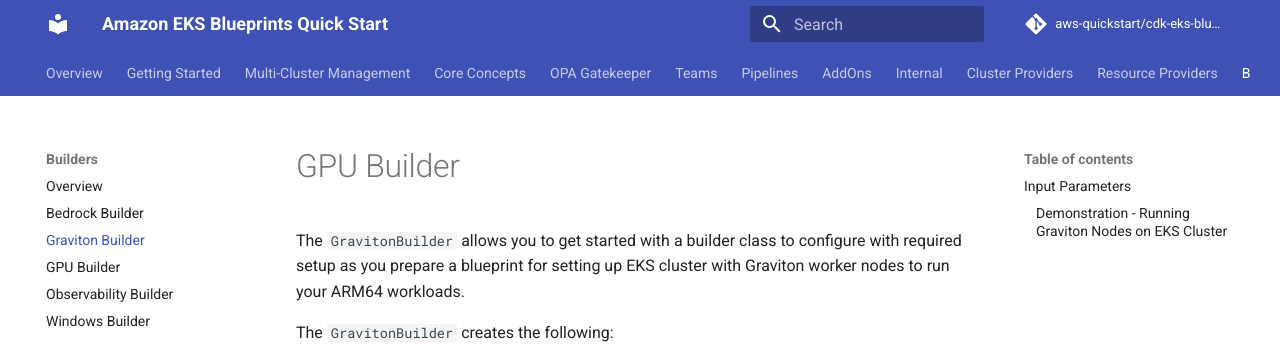
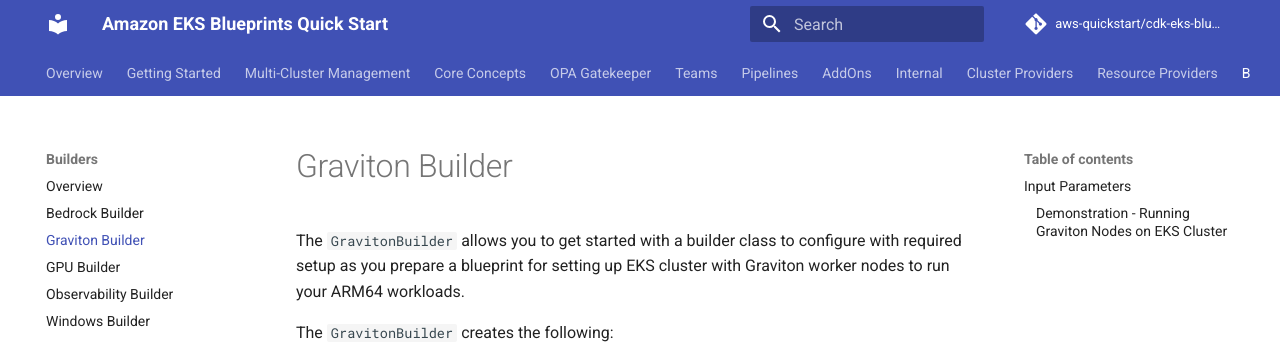
Before and after one commit to aws-quickstart/cdk-eks-blueprints, an MkDocs documentation site: the page built from docs/builders/graviton-builder.md, in a window 1280 px wide and 900 px high. Shown: the top 344 px of the window. Built offline with MkDocs 1.6.1 and Material for MkDocs 9.7.7, drawn with Linux system fonts in a browser that asks for light colours; comment, search, counter and statistics services are not loaded.

Commit message:
Update graviton-builder.md
Fix title on the Graviton Builder documentation page.

```diff
--- a/docs/builders/graviton-builder.md
+++ b/docs/builders/graviton-builder.md
@@ -1,4 +1,4 @@
-# GPU Builder
+# Graviton Builder
 
 The `GravitonBuilder` allows you to get started with a builder class to configure with required setup as you prepare a blueprint for setting up EKS cluster with Graviton worker nodes to run your ARM64 workloads.
 
```
